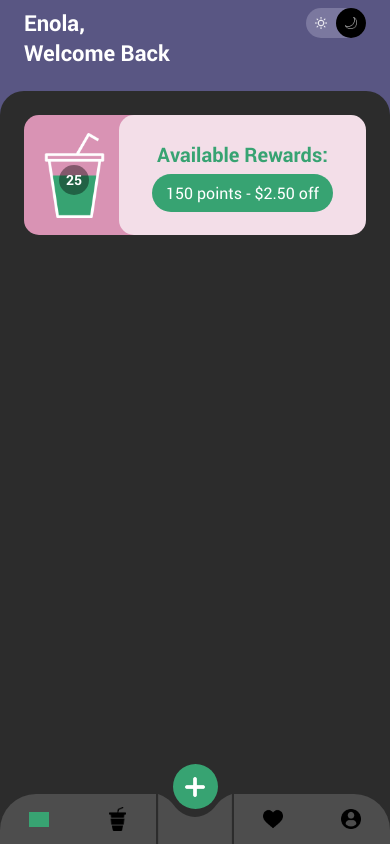
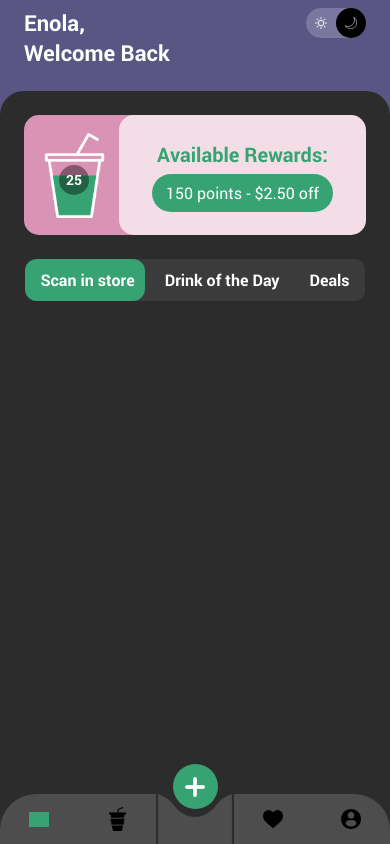
Before and after one commit to TidbitsJS/Tastea, a React Native app: screen /Home in a window 390 px wide. Built offline with nearby package versions, Linux system fonts and the light colour scheme; grey boxes are pictures that could not be loaded.

Commit message:
promo deals tab component and bottom tab theme

```diff
--- a/constants/theme.js
+++ b/constants/theme.js
@@ -2,17 +2,17 @@ import { Dimensions } from "react-native";
 const { width, height } = Dimensions.get("window");
 
 export const COLORS = {
-    primary: "#37A372",     // Green
-    secondary: "#2C2C2C",    // Gray
+  primary: "#37A372", // Green
+  secondary: "#2C2C2C", // Gray
 
-    lightPurple: '#7B789F',
+  lightPurple: "#7B789F",
   purple: "#595683",
-    yellow: '#F1CD7C',
-    lightYellow: '#FFD88A',
+  yellow: "#F1CD7C",
+  lightYellow: "#FFD88A",
   white: "#fff",
   white1: "#F1E6D8",
   lightGreen: "#7EBDA2",
-    lightGreen2: '#BED2BB',
+  lightGreen2: "#BED2BB",
   red: "#D84035",
   red2: "#FF7363",
   black: "#000000",
@@ -21,15 +21,15 @@ export const COLORS = {
   gray2: "#4B4B4B",
   gray3: "#4D4D4D",
   lightGray: "#3B3B3B",
-    lightGray2: '#707070',
-    lightGray3: '#f0f0f0',
+  lightGray2: "#707070",
+  lightGray3: "#f0f0f0",
 
-    pink: '#D993B4',
-    lightPink: '#F3DEE8',
+  pink: "#D993B4",
+  lightPink: "#F3DEE8",
 
-    transparentWhite: 'rgba(255, 255, 255, 0.2)',
-    transparentBlack: 'rgba(0, 0, 0, 0.4)',
-    transparent: 'transparent',
+  transparentWhite: "rgba(255, 255, 255, 0.2)",
+  transparentBlack: "rgba(0, 0, 0, 0.4)",
+  transparent: "transparent",
 };
 export const SIZES = {
   // global sizes
@@ -52,7 +52,7 @@ export const SIZES = {
 
   // app dimensions
   width,
-    height
+  height,
 };
 export const FONTS = {
   largeTitle: { fontFamily: "Roboto-Black", fontSize: SIZES.largeTitle },
@@ -60,11 +60,31 @@ export const FONTS = {
   h2: { fontFamily: "Roboto-Bold", fontSize: SIZES.h2, lineHeight: 30 },
   h3: { fontFamily: "Roboto-Bold", fontSize: SIZES.h3, lineHeight: 22 },
   h4: { fontFamily: "Roboto-Bold", fontSize: SIZES.h4, lineHeight: 22 },
-    body1: { fontFamily: "Roboto-Regular", fontSize: SIZES.body1, lineHeight: 36 },
-    body2: { fontFamily: "Roboto-Regular", fontSize: SIZES.body2, lineHeight: 30 },
-    body3: { fontFamily: "Roboto-Regular", fontSize: SIZES.body3, lineHeight: 22 },
-    body4: { fontFamily: "Roboto-Regular", fontSize: SIZES.body4, lineHeight: 22 },
-    body5: { fontFamily: "Roboto-Regular", fontSize: SIZES.body5, lineHeight: 22 },
+  body1: {
+    fontFamily: "Roboto-Regular",
+    fontSize: SIZES.body1,
+    lineHeight: 36,
+  },
+  body2: {
+    fontFamily: "Roboto-Regular",
+    fontSize: SIZES.body2,
+    lineHeight: 30,
+  },
+  body3: {
+    fontFamily: "Roboto-Regular",
+    fontSize: SIZES.body3,
+    lineHeight: 22,
+  },
+  body4: {
+    fontFamily: "Roboto-Regular",
+    fontSize: SIZES.body4,
+    lineHeight: 22,
+  },
+  body5: {
+    fontFamily: "Roboto-Regular",
+    fontSize: SIZES.body5,
+    lineHeight: 22,
+  },
 };
 
 export const darkTheme = {
@@ -75,7 +95,7 @@ export const darkTheme = {
   cardBackgroundColor: COLORS.gray3,
   bottomTabBarBackgroundColor: COLORS.gray3,
   headerColor: COLORS.yellow,
-}
+};
 
 export const lightTheme = {
   name: "light",
@@ -85,9 +105,9 @@ export const lightTheme = {
   cardBackgroundColor: COLORS.lightYellow,
   bottomTabBarBackgroundColor: COLORS.lightYellow,
   headerColor: COLORS.red,
-}
+};
 
-export const selectedTheme = darkTheme
+export const selectedTheme = darkTheme;
 
 const appTheme = { COLORS, SIZES, FONTS, darkTheme, lightTheme };
 
--- a/navigation/tabs.js
+++ b/navigation/tabs.js
@@ -11,6 +11,7 @@ import {
   BottomTabBar,
 } from "@react-navigation/bottom-tabs";
 import Svg, { Path } from "react-native-svg";
+import { useSelector } from "react-redux";
 
 import { Home, Rewards } from "../screens";
 import { COLORS, icons, SIZES } from "../constants";
@@ -29,6 +30,8 @@ const CustomTabBar = (props) => {
 };
 
 const CustomTabBarButton = ({ containerStyle, isFloat, children, onPress }) => {
+  const { appTheme } = useSelector((state) => state);
+
   if (isFloat) {
     return (
       <View style={{ flex: 1, alignItems: "center" }}>
@@ -40,7 +43,7 @@ const CustomTabBarButton = ({ containerStyle, isFloat, children, onPress }) => {
         >
           <Path
             d="M0 0a38.742 38.742 0 0113 7c5.313 4.4 6.7 8.593 12 13 5.993 4.98 12.987 8 20 8s14.007-3.02 20-8c5.3-4.408 6.687-8.6 12-13a38.742 38.742 0 0113-7v61H0V0z"
-            fill="#4d4d4d"
+            fill={appTheme.bottomTabBarBackgroundColor}
             fillRule="evenodd"
           />
         </Svg>
@@ -67,7 +70,7 @@ const CustomTabBarButton = ({ containerStyle, isFloat, children, onPress }) => {
         <View
           style={{
             flex: 1,
-            backgroundColor: COLORS.gray3,
+            backgroundColor: appTheme.bottomTabBarBackgroundColor,
             ...containerStyle,
           }}
         >
--- a/screens/Home.js
+++ b/screens/Home.js
@@ -6,12 +6,87 @@ import {
   ScrollView,
   TouchableOpacity,
   ImageBackground,
+  FlatList,
 } from "react-native";
 import { useSelector } from "react-redux";
 import { useNavigation } from "@react-navigation/native";
 
 import { HeaderBar } from "../components";
-import { COLORS, FONTS, icons, SIZES } from "../constants";
+import { COLORS, constants, FONTS, icons, SIZES } from "../constants";
+
+function Tabs({ appTheme }) {
+  return (
+    <View
+      style={{
+        flexDirection: "row",
+        alignItems: "center",
+        justifyContent: "space-between",
+        marginTop: SIZES.padding,
+        marginHorizontal: SIZES.padding,
+        backgroundColor: appTheme.tabBackgroundColor,
+        borderRadius: 10,
+      }}
+    >
+      {/* Tab Indicator */}
+      <View
+        style={{
+          position: "absolute",
+          height: "100%",
+          width: 120,
+          left: 0,
+          borderRadius: SIZES.radius,
+          backgroundColor: COLORS.primary,
+        }}
+      ></View>
+
+      {/* Tabs  */}
+      <FlatList
+        horizontal
+        showsHorizontalScrollIndicator={false}
+        data={constants.promoTabs}
+        renderItem={({ item, index }) => (
+          <TouchableOpacity
+            key={`PromoTab-${index}`}
+            onPress={() => console.log(item)}
+          >
+            <View
+              style={{
+                paddingVertical: 10,
+                paddingHorizontal: 15,
+                alignItems: "center",
+                justifyContent: "center",
+              }}
+            >
+              <Text
+                style={{
+                  color: COLORS.white,
+                  ...FONTS.h3,
+                }}
+              >
+                {item.title}
+              </Text>
+            </View>
+          </TouchableOpacity>
+        )}
+        keyExtractor={(item, index) => `PromoTab-${index}`}
+      />
+    </View>
+  );
+}
+
+function RenderPromoDeals({ appTheme }) {
+  return (
+    <View
+      style={{
+        flex: 1,
+        alignItems: "center",
+      }}
+    >
+      {/* Header - Tabs */}
+      <Tabs appTheme={appTheme} />
+    </View>
+  );
+}
 
 function RenderAvailableRewards() {
   const navigation = useNavigation();
@@ -130,6 +205,9 @@ const Home = () => {
       >
         {/* Rewards */}
         <RenderAvailableRewards />
+
+        {/* Promo Deals  */}
+        <RenderPromoDeals appTheme={appTheme} />
       </ScrollView>
     </View>
   );
```
Lines whose indentation alone changed are shown as unchanged.
